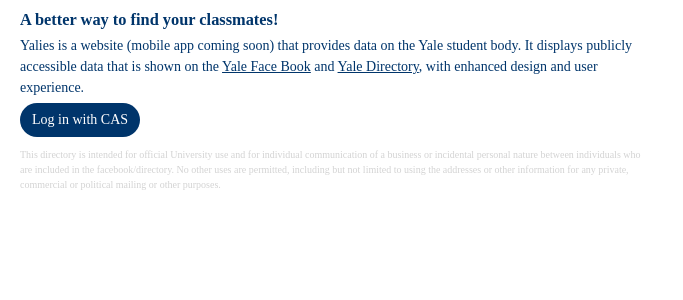
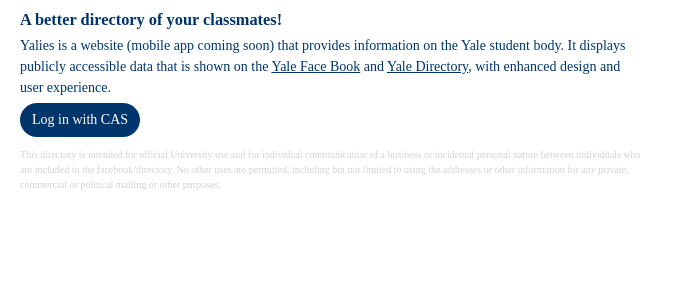
Before and after one commit to Yalies/api, a Flask app: page / in a window 1280 px wide. Shown: the part 87-387 px from the top of the page, without its empty margins (0-683 px from the left). Run offline with Flask 2, Linux system fonts and the light colour scheme; parts of the project's set-up code (start-up, migrations or seed data) failed here and were passed over; some web fonts are replaced.

Commit message:
Clean up splash text again

```diff
--- a/app/templates/splash.html
+++ b/app/templates/splash.html
@@ -3,8 +3,8 @@
 {% set unauthenticated = True %}
 
 {% block content %}
-<h3>A better way to find your classmates!</h3>
-<p>Yalies is a website (mobile app coming soon) that provides data on the Yale student body. It displays publicly accessible data that is shown on the <a href="https://students.yale.edu/facebook">Yale Face Book</a> and <a href="https://directory.yale.edu">Yale Directory</a>, with enhanced design and user experience.</p>
+<h3>A better directory of your classmates!</h3>
+<p>Yalies is a website (mobile app coming soon) that provides information on the Yale student body. It displays publicly accessible data that is shown on the <a href="https://students.yale.edu/facebook">Yale Face Book</a> and <a href="https://directory.yale.edu">Yale Directory</a>, with enhanced design and user experience.</p>
 <!--<p>Of interest to developers, and unlike official Yale data sources, Yalies also provides a powerful and flexible API to make fetching student info a breeze. No need to parse the Yale Face Book HTML for your projects.</p>-->
 <a class="button" href="/login/">Log in with CAS</a>
 {% endblock %}
```
